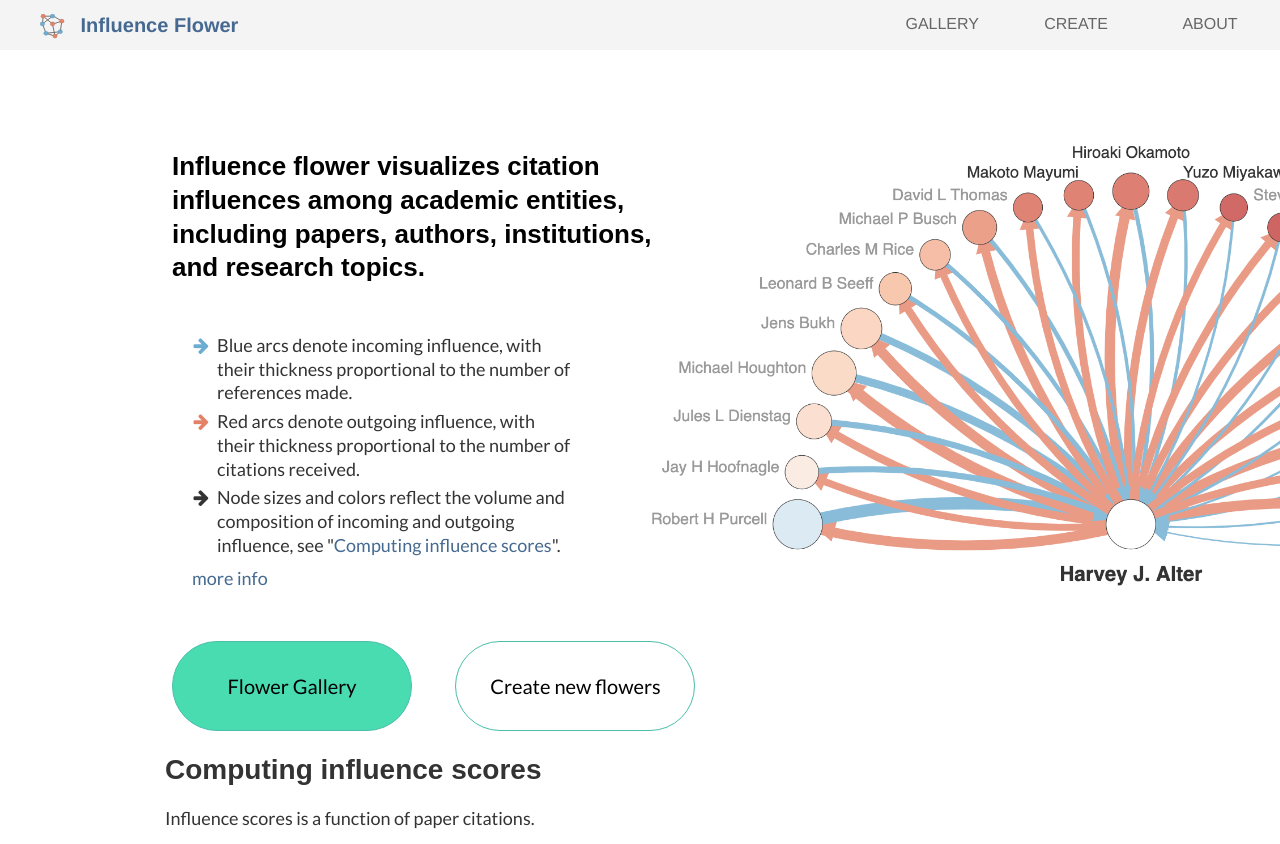
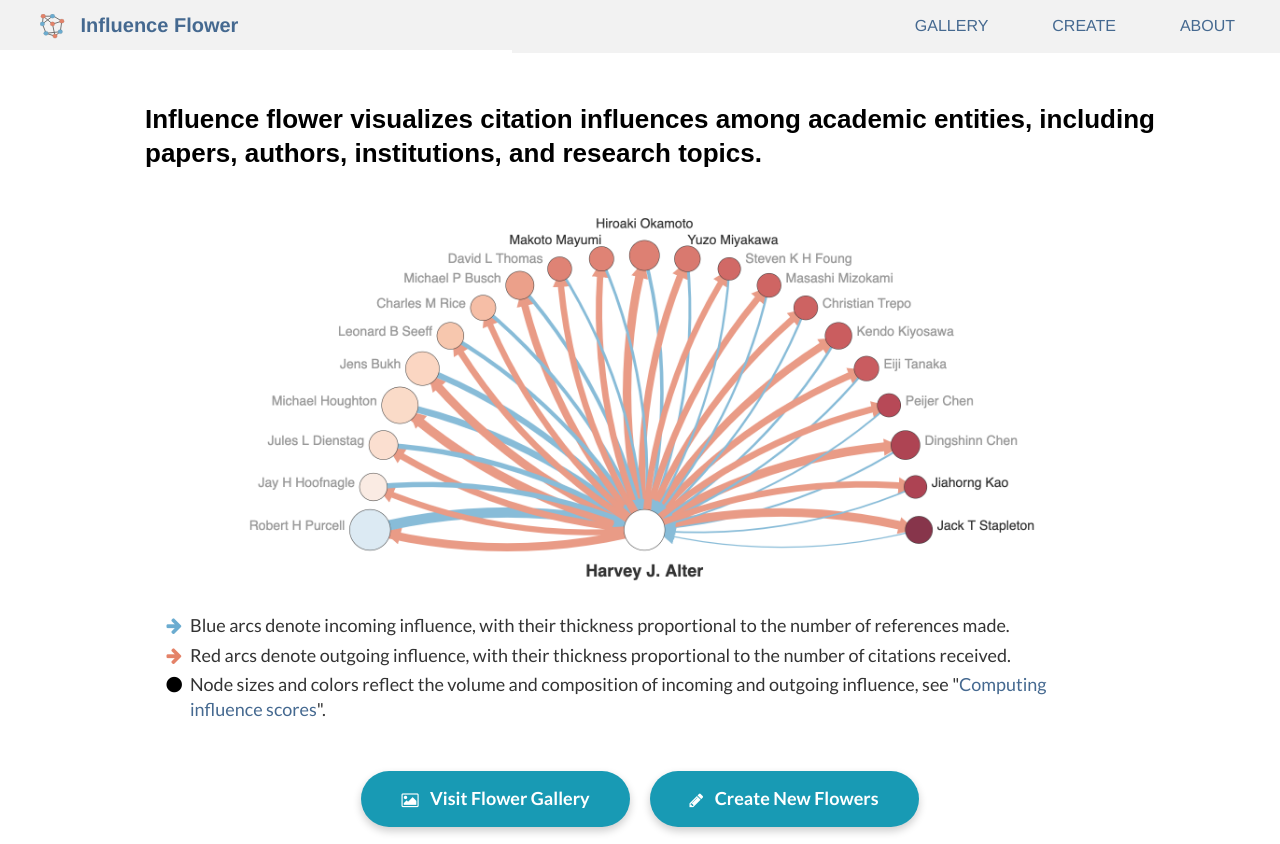
Before and after one commit to csmetrics/influencemap, a Flask app: page / in a window 1280 px wide. Shown: the top 844 px of the page. Run offline with Flask 2, Linux system fonts and the light colour scheme; some libraries are stand-ins or nearby versions.

Commit message:
edit main page design

```diff
--- a/webapp/static/css/webapp.css
+++ b/webapp/static/css/webapp.css
@@ -26,36 +26,40 @@ a {
 }
 .skin-custom .main-header .navbar,
 .skin-custom .main-header .logo {
-  background-color: #f4f4f4;
+  background-color: #F2F2F2;
 }
+
+/* logo and navbar */
 .main-header .logo img {
   width: 25px;
   height: 25px;
   margin-right: 10px;
 }
-.navbar .btn {
-  color: #666;
-  height: 50px;
-  width: 120px;
-  padding: 12px 15px;
+.navbar .pull-right a {
+  color: #456990;
+  display: inline-block;
+  margin-right: 30px;
+  padding: 15px;
   font-size: 16px;
-  margin-right: 10px;
+  text-decoration: none;
   text-transform: uppercase;
 }
+.navbar .pull-right a:hover {
+  text-decoration: underline;
+}
 
+/* main page */
 .top-panel {
   background-color: #fff;
-  margin: -15px -15px 0 -15px;
-  padding: 15px 0 30px 0;
-  min-height: 700px;
+  padding: 20px 12% 20px 12%;
+  display: flex;
+  justify-content: center;
 }
 .project-intro {
   line-height: 1.3em;
-  width: 45%;
-  position: absolute;
   z-index: 30;
-  padding: 100 0 60 15%;
 }
+.top-panel h3,
 .project-intro h3 {
   line-height: 1.3em;
   text-align: left;
@@ -83,34 +87,48 @@ a {
 .project-intro li.arrow-red:before {
   color: #e48268;
 }
+.project-intro li.node:before {
+  color: black;
+  content: "\f111";
+}
+.background-image {
+  margin: -10px;
+}
 .background-image img {
-  height: 620px;
-  padding: 80px 0 80px 50%;
+  width: 100%;
+  max-width: 800px;
   opacity: 0.8;
 }
 
-.main-menu {
-  margin: 50px -500px 0 -20px;
+.btn-panel {
+  display: flex;
+  justify-content: center;
+  gap: 20px;
+  padding: 20px 12% 50px 12%;
 }
 .btn-main {
   display: inline-block;
-  padding: 30px 0;
-  width: 240px;
+  padding: 15px 40px;
   text-align: center;
-  font-size: 20px;
-  margin-right: 40px;
-  border-radius: 50px;
-  border: 1px solid #49BEAA;
-  background-color: white;
-  color: black;
+  font-size: 18px;
+  font-weight: 600;
+  border-radius: 30px;
+  background-color: #189ab4;
+  border: none;
+  color: white;
+  transition: all 0.3s ease;
+  box-shadow: 0 4px 8px rgba(0, 0, 0, 0.2);
 }
-.btn-main-primary {
-  background-color: #49DCB1;
+.btn-main i {
+  margin-right: 8px;
+  font-size: 16px;
+  vertical-align: middle;
 }
-.btn-main.btn-main-white:hover,
-.btn-main.btn-main-primary:hover {
-  color: black;
-  background-color: #49BEAA;
+.btn-main:hover {
+  background-color: #107b92;
+  color: white;
+  transform: translateY(-3px);
+  box-shadow: 0 6px 12px rgba(0, 0, 0, 0.3);
 }
 
 .project-info {
--- a/webapp/templates/main.html
+++ b/webapp/templates/main.html
@@ -16,45 +16,34 @@ Licence URI: http://www.os-templates.com/template-terms
   <div class="content-wrapper content-wrapper-home">
     <!-- Main content -->
     <section class="content">
-      <div class="top-panel">
-        <div class="project-intro">
-          <!-- <h3><b>About Influence Map</b></h3> -->
+      <div class="top-panel" style="padding-top: 50px;">
         <h3><b>
           Influence flower visualizes citation influences among academic entities, including papers, authors, institutions, and research topics.
           </b>
         </h3>
-            <br/>
-
-            <ul>
-            <li class="arrow-blue">Blue arcs denote incoming influence, with their thickness proportional to the number of references made.</li>
-            <li class="arrow-red">Red arcs denote outgoing influence, with their thickness proportional to the number of citations received.</li>
-            <li >Node sizes and colors reflect the volume and composition of incoming and outgoing influence, see "<a href="#about">Computing influence scores</a>".</li>
-            </ul>
-            <a href="#about">more info<a>
-
-          <div class="main-menu">
-            <a href="/browse" class="btn btn-main btn-main-primary">
-              Flower Gallery
-            </a>
-            <a href="/create" class="btn btn-main btn-main-white">
-              Create new flowers
-            </a>
       </div>
-        </div>
+      <div class="top-panel" style="padding: 10px 12%">
         <div class="background-image">
           <img src="{{ url_for('static', filename='js/maindata/figure_H_Alter.png') }}"></img>
         </div>
       </div>
-
-      <a name=about></a>
-
-
-      <!-- <div class="project-info">
-        <h3><b>Understanding influence flower</b></h3>
-        <div class="project-detail">
-          We compute influence as a function of paper citations.
+      <div class="top-panel">
+        <div class="project-intro">
+          <ul>
+          <li class="arrow-blue">Blue arcs denote incoming influence, with their thickness proportional to the number of references made.</li>
+          <li class="arrow-red">Red arcs denote outgoing influence, with their thickness proportional to the number of citations received.</li>
+          <li class="node">Node sizes and colors reflect the volume and composition of incoming and outgoing influence, see "<a href="#about">Computing influence scores</a>".</li>
+          </ul>
         </div>
-      </div> -->
+      </div>
+      <div class="btn-panel">
+        <a href="/browse" class="btn btn-main">
+          <i class="fa fa-image"></i> Visit Flower Gallery
+        </a>
+        <a href="/create" class="btn btn-main">
+            <i class="fa fa-pencil"></i> Create New Flowers
+        </a>
+      </div>
 
       <div class="project-info">
         <h3><b>Computing influence scores</b></h3>
@@ -117,12 +106,11 @@ Licence URI: http://www.os-templates.com/template-terms
 
       <div class="project-info" style="margin-top: 30;padding-bottom:0">
         <div class="row detail">
-          <div class="col-sm-5" style="padding-top: 30px">
+          <div class="col-md-5 col-sm-12" style="padding: 10px 25px;">
             <iframe width="100%" height="330" src="https://www.youtube.com/embed/uZDJe0EZEjM" frameborder="0" allow="autoplay; encrypted-media" allowfullscreen></iframe>
           </div>
-          <div class="col-sm-7" style="padding-left: 10%">
-            <div class="row">
-              <div class="col-md-12 detail-box" style="padding-bottom: 20px; border-bottom: 1px solid #ddd">
+          <div class="col-md-7 col-sm-12" style="padding: 0px 40px;">
+            <div class="row detail-box" style="padding-bottom: 20px; border-bottom: 1px solid #ddd">
               <div class="logo">
                 <img src="{{ url_for('static', filename='images/influencemap_logo_network.svg') }}">
               </div>
@@ -132,7 +120,8 @@ Licence URI: http://www.os-templates.com/template-terms
               We thank Microsoft, Semantic Scholar and OpenAlex for sharing the Academic Graph data,
               and <a href=https://nectar.org.au/about/>NECTAR</a> for providing computing infrastructure.
             </div>
-              <div class="col-md-6 detail-box">
+            <div class="row">
+              <div class="col-sm-6 detail-box">
                 <h4><b>Our team</b></h4>
                 Lead developer:<br>
                 <ul>
@@ -153,7 +142,7 @@ Licence URI: http://www.os-templates.com/template-terms
                   <li><a href=https://users.cecs.anu.edu.au/~kee/>Kee Siong Ng</a></li>
                 </ul>
               </div>
-              <div class="col-md-6 detail-box">
+              <div class="col-sm-6 detail-box">
                 <h4><b><a href=http://cm.cecs.anu.edu.au/>ANU Computational Media Lab</a></b></h4>
                 Building 145, Science Rd<br>
                 College of Engineering and Computer Science<br>
--- a/webapp/templates/pagehead.html
+++ b/webapp/templates/pagehead.html
@@ -6,8 +6,8 @@
 </a>
 <nav class="navbar navbar-static-top">
   <div class="pull-right">
-    <a href="/browse" class="btn btn-flat bg-white">Gallery</a>
-    <a href="/create" class="btn btn-flat bg-white">Create</a>
-    <a href="https://github.com/csmetrics/influencemap#readme" class="btn btn-flat bg-white" target="_blank">About</a>
+    <a href="/browse">Gallery</a>
+    <a href="/create">Create</a>
+    <a href="https://github.com/csmetrics/influencemap#readme" target="_blank">About</a>
   </div>
 </nav>
```
Also changed, not shown: other parts of webapp/static/css/webapp.css (+51 -74 lines). Lines whose indentation alone changed are shown as unchanged.
